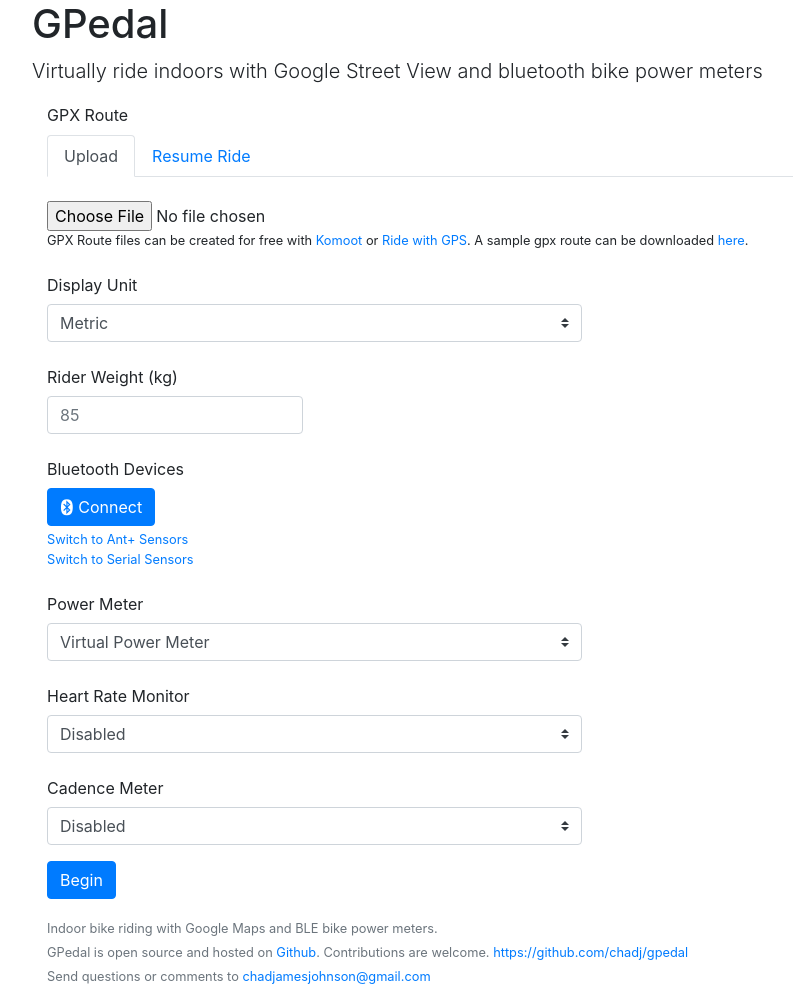
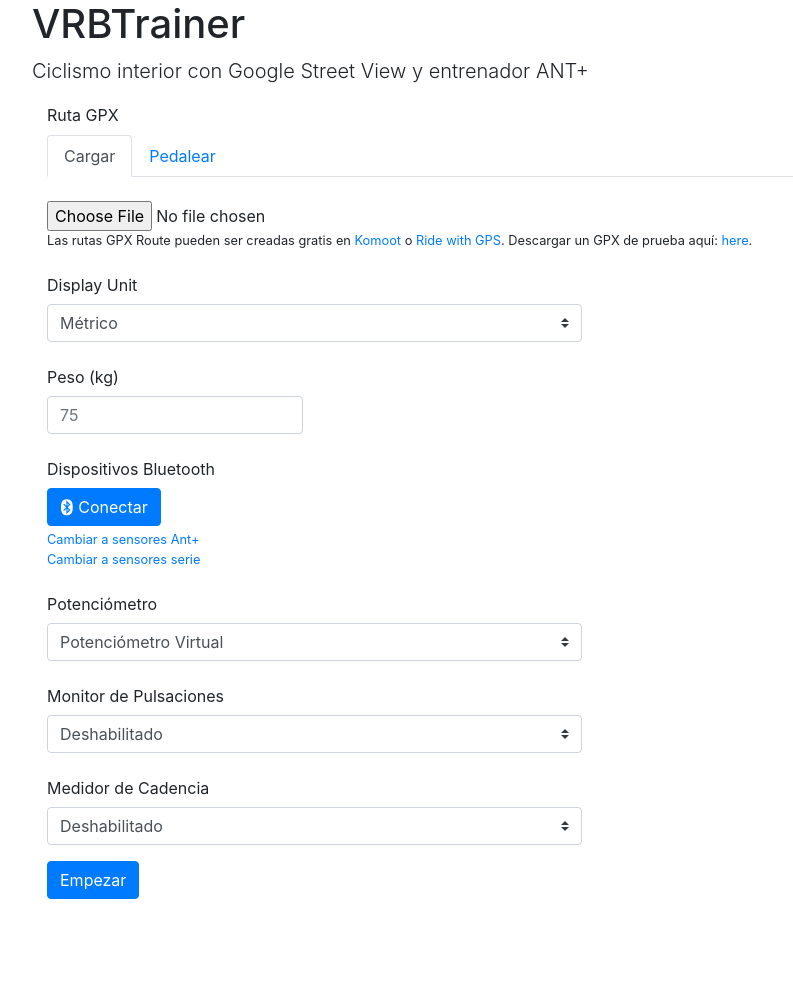
Before and after one commit to jagvalderrama/jagvalderrama.github.io, a plain HTML site: page index.html in a window 1280 px wide. Shown: the whole page, without its empty margins (53-846 px from the left). After the commit the page ends 899 px from the top, so only its background shows below. Drawn offline with nearby package versions, Linux system fonts and the light colour scheme; some packages are replaced by stand-ins of ours.

Commit message:
Add files via upload

```diff
--- a/index.html
+++ b/index.html
@@ -1,12 +1,12 @@
 <!doctype html>
 <html lang="en">
   <head>
-    <title>GPedal</title>
+    <title>VRBTrainer</title>
     <meta name="viewport" content="width=device-width, initial-scale=1, shrink-to-fit=no">
     <meta charset="utf-8">
-    <meta name="description" content="Virtually ride indoors with Google Street View and bluetooth bike power meters"/>
-    <meta property="og:title" content="GPedal" />
-    <meta property="og:description" content="Virtually ride indoors with Google Street View and bluetooth bike power meters.  Indoor bike riding with Google Maps and BLE bike power meters." />
+    <meta name="description" content="Recorridos virtuales con Google Street View"/>
+    <meta property="og:title" content="VRBTrainer" />
+    <meta property="og:description" content="Recorridos virtuales con Google Street View.  Ciclismo de interior con Google Maps y entrenador ANT+." />
     <link rel="stylesheet" href="https://maxcdn.bootstrapcdn.com/bootstrap/4.0.0/css/bootstrap.min.css">
     <link rel="stylesheet" href="https://cdnjs.cloudflare.com/ajax/libs/font-awesome/4.7.0/css/font-awesome.min.css" />
     <link rel="stylesheet" href="./css/odometer.css">
@@ -603,7 +603,7 @@
         <div id="ui-vpower-container" style="display: none">
             <div id="ui-vpower">
                 <div id="ui-vpower-label">
-                    Virtual Power
+                    Potencia Virtual
                 </div>
                 <input id="vpower" type="range" min="0" max="900" step="any">
             </div>
@@ -618,13 +618,13 @@
         <div id="ui-finalize-container" style="display: none">
             <div id="ui-finalize">
                 <div id="ui-finalize-label">
-                    Ride Finished
+                    Recorrido finalizado
                 </div>
                 <div id="ui-finalize-actions">
                     <span id="strva-post-error" style="display: none"></span>
                     <input id="input-ride-name" class="form-control" type="text" style="display: none" placeholder="Name Ride">
-                    <a href="#" id="btn-export-strava" class="btn btn-secondary active" role="button" aria-pressed="true" style="display: none">Export to Strava</a>
-                    <a href="#" id="btn-fullscreen" class="btn btn-secondary active" role="button" aria-pressed="true" style="display: block">Go Fullscreen</a>
+                    <a href="#" id="btn-export-strava" class="btn btn-secondary active" role="button" aria-pressed="true" style="display: none">Exportar a Strava</a>
+                    <a href="#" id="btn-fullscreen" class="btn btn-secondary active" role="button" aria-pressed="true" style="display: block">Pantalla completa</a>
                 </div>
             </div>
         </div>
@@ -632,8 +632,8 @@
         <div id="map-view" style="display: none"></div>
     </div>
     <div id="configure-container" class="container">
-        <h1>GPedal</h1>
-        <p class="lead">Virtually ride indoors with Google Street View and bluetooth bike power meters</p>
+        <h1>VRBTrainer</h1>
+        <p class="lead">Ciclismo interior con Google Street View y entrenador ANT+</p>
 
         <div class="container">
             <div class="row">
@@ -648,14 +648,14 @@
                     <form>
                         <div class="form-row">
                             <div class="form-group col-md-9">
-                                <label for="gpx-file-upload">GPX Route</label>
+                                <label for="gpx-file-upload">Ruta GPX</label>
                                 <!-- Nav tabs -->
                                 <ul id="route-nav" class="nav nav-tabs" role="tablist">
                                   <li class="nav-item">
-                                    <a class="nav-link active" data-toggle="tab" href="#upload" role="tab">Upload</a>
+                                    <a class="nav-link active" data-toggle="tab" href="#upload" role="tab">Cargar</a>
                                   </li>
                                   <li class="nav-item">
-                                    <a class="nav-link" data-toggle="tab" href="#continue" role="tab">Resume Ride</a>
+                                    <a class="nav-link" data-toggle="tab" href="#continue" role="tab">Pedalear</a>
                                   </li>
                                 </ul>
 
@@ -665,13 +665,13 @@
                                       <br/>
                                       <input type="file" class="form-control-file" accept=".gpx" id="gpx-file-upload">
                                       <p class="small" style="margin: 0">
-                                          GPX Route files can be created for free with <a href="https://www.komoot.com/" target="_blank">Komoot</a> or <a href="https://ridewithgps.com/" target="_blank">Ride with GPS</a>.  A sample gpx route can be downloaded <a href="./routes/washington_dc.gpx">here</a>.
+                                          Las rutas GPX Route pueden ser creadas gratis en <a href="https://www.komoot.com/" target="_blank">Komoot</a> o <a href="https://ridewithgps.com/" target="_blank">Ride with GPS</a>.  Descargar un GPX de prueba aquí: <a href="./routes/washington_dc.gpx">here</a>.
                                       </p>
                                   </div>
                                   <div class="tab-pane" id="continue" role="tabpanel">
                                       <br />
                                       <select class="custom-select" id="continue-previous">
-                                        <option value="" selected>Select One</option>
+                                        <option value="" selected>Seleccione</option>
                                       </select>
                                   </div>
                                 </div>
@@ -681,107 +681,107 @@
                             <div class="form-group col-md-6">
                                 <label for="display-unit" class="col-form-label">Display Unit</label> <br/>
                                 <select class="custom-select" id="display-unit">
-                                  <option value="metric">Metric</option>
+                                  <option value="metric">Métrico</option>
                                   <option value="imperial">Imperial</option>
                                 </select>
                             </div>
                         </div>
                         <div class="form-row">
                             <div class="form-group col-md-6">
-                                <label for="rider-weight" id="rider-weight-label" class="col-form-label">Rider Weight (kg)</label>
-                                <input type="text" class="form-control" id="rider-weight" placeholder="85">
+                                <label for="rider-weight" id="rider-weight-label" class="col-form-label">Peso (kg)</label>
+                                <input type="text" class="form-control" id="rider-weight" placeholder="75">
                             </div>
                         </div>
                         <div class="form-row">
                             <div id="bluetooth-device-container" class="form-group col-md-9">
-                                <label for="btn-bluetooth-device" class="col-form-label">Bluetooth Devices</label>
+                                <label for="btn-bluetooth-device" class="col-form-label">Dispositivos Bluetooth</label>
                                   <br/>
                                   <a id="btn-bluetooth-device" class="btn btn-primary" href="#" role="button">
                                     <i class="fa fa-bluetooth" aria-hidden="true"></i>
-                                    <span id="btn-bluetooth-device-txt">Connect</span>
+                                    <span id="btn-bluetooth-device-txt">Conectar</span>
                                   </a>
                                   <p id="btn-bluetooth-device-warning" class="small" style="display: none">
-                                      Web Bluetooth API not supported in this browser.  Please use Chrome on Mac OS, Linux or Android.<br /><br />
-                                      On iPhone or iPad use the <a href="https://itunes.apple.com/us/app/webble/id1193531073">WebBLE Browser</a> available from the App Store.
+                                      Web API Bluetooth API no soportada por este navegador.  Por favor use Chrome en Mac OS, Linux o Android.<br /><br />
+                                      En iPhone o iPad use el <a href="https://itunes.apple.com/us/app/webble/id1193531073">navegador WebBLE </a> disponible en App Store.
                                   </p>
                                   <br/>
                                   <span class="small">
-                                      <a href=".?useant=true">Switch to Ant+ Sensors</a><br />
-                                      <a href=".?useserial=true" class="serial-switch-link" style="display:none">Switch to Serial Sensors</a>
+                                      <a href=".?useant=true">Cambiar a sensores Ant+</a><br />
+                                      <a href=".?useserial=true" class="serial-switch-link" style="display:none">Cambiar a sensores serie</a>
                                   </span>
                             </div>
                             <div id="ant-device-container" class="form-group col-md-9" style="display: none">
-                                <label for="btn-ant-device" class="col-form-label">Ant Devices</label>
+                                <label for="btn-ant-device" class="col-form-label">Dispositivos Ant+</label>
                                   <br/>
                                   <a id="btn-ant-device" class="btn btn-warning" href="#" role="button">
                                     <i class="fa fa-wifi" aria-hidden="true"></i>
-                                    <span id="btn-ant-device-txt">Scan</span>
+                                    <span id="btn-ant-device-txt">Escanear</span>
                                   </a>
-                                  <input type="text" id="ant-ws-url" class="form-control" placeholder="ANT-WS server address" style="display: inline; width: 300px">
+                                  <input type="text" id="ant-ws-url" class="form-control" placeholder="dirección de servidor ANT-WS" style="display: inline; width: 300px">
                                   <span id="btn-ant-device-error" class="small" style="color: red; display:none">
                                   </span>
                                   <br/>
                                   <span id="btn-ant-device-warning" class="small" style="">
-                                      Download and run the <a href="https://github.com/chadj/ant-ws" target="_blank">ANT-WS</a> server locally to relay ANT+ messages over websockets<br/>
-                                      <a href=".">Switch to BLE Sensors</a><br />
-                                      <a href=".?useserial=true" class="serial-switch-link" style="display:none">Switch to Serial Sensors</a>
+                                      Descargar y ejecutar <a href="https://github.com/chadj/ant-ws" target="_blank">ANT-WS</a> servidor local para manejar mensajes ANT+ sobre websockets<br/>
+                                      <a href=".">Cambiar a sensores BLE</a><br />
+                                      <a href=".?useserial=true" class="serial-switch-link" style="display:none">Cambiar a sensores serie</a>
                                   </span>
                             </div>
                             <div id="serial-device-container" class="form-group col-md-9" style="display: none">
-                                <label for="btn-serial-device" class="col-form-label">Web Serial Devices</label>
+                                <label for="btn-serial-device" class="col-form-label">Dispositivos Web Serial</label>
                                   <br/>
                                   <a id="btn-serial-device" class="btn btn-warning" href="#" role="button">
                                     <i class="fa fa-wifi" aria-hidden="true"></i>
-                                    <span id="btn-serial-device-txt">Connect</span>
+                                    <span id="btn-serial-device-txt">Conectar</span>
                                   </a>
                                   <span id="btn-serial-device-error" class="small" style="color: red; display:none">
                                   </span>
                                   <br/>
                                   <span id="btn-serial-device-warning" class="small" style="">
-                                      Currently only BH Fitness BladeZ bikes are supported.<br/>
-                                      <a href=".">Switch to BLE Sensors</a><br />
-                                      <a href=".?useant=true">Switch to Ant+ Sensors</a>
+                                      Por ahora solo bicicletas BH Fitness BladeZ son soportadas.<br/>
+                                      <a href=".">Cambiar a sensores BLE</a><br />
+                                      <a href=".?useant=true">Cambiar a sensores Ant+</a>
                                   </span>
                             </div>
                         </div>
                         <div class="form-row">
                             <div class="form-group col-md-6">
-                                <label for="power-meter" class="col-form-label">Power Meter</label><br/>
+                                <label for="power-meter" class="col-form-label">Potenciómetro</label><br/>
                                 <select class="custom-select" id="power-meter">
-                                  <option value="virtual" selected>Virtual Power Meter</option>
+                                  <option value="virtual" selected>Potenciómetro Virtual</option>
                                   <option value="cycleopsmagnetopowercurve">Cycleops Magneto Power Curve</option>
                                 </select>
                             </div>
                         </div>
                         <div class="form-row">
                             <div class="form-group col-md-6">
-                                <label for="hr-meter" class="col-form-label">Heart Rate Monitor</label><br/>
+                                <label for="hr-meter" class="col-form-label">Monitor de Pulsaciones</label><br/>
                                 <select class="custom-select" id="hr-meter">
-                                  <option value="" selected>Disabled</option>
+                                  <option value="" selected>Deshabilitado</option>
                                 </select>
                             </div>
                         </div>
                         <div class="form-row">
                             <div class="form-group col-md-6">
-                                <label for="cadence-meter" class="col-form-label">Cadence Meter</label><br/>
+                                <label for="cadence-meter" class="col-form-label">Medidor de Cadencia</label><br/>
                                 <select class="custom-select" id="cadence-meter">
-                                  <option value="" selected>Disabled</option>
+                                  <option value="" selected>Deshabilitado</option>
                                 </select>
                             </div>
                         </div>
                         <div class="form-row" id="container-strava">
                             <div class="form-group col-md-6">
-                                <label class="col-form-label">Connections</label>
+                                <label class="col-form-label">Conexiones</label>
                                 <div class="container">
                                     <div class="row">
                                         <div class="col-4" style="padding-left: 0; padding-right: 0">
                                             <img src="./images/strava.png" id="strava-connection" style="width: 100%; margin-top: 5px"/>
                                         </div>
                                         <div class="col-6">
-                                            <a href="#" id="strava-btn-connect" class="btn btn-secondary active" role="button" aria-pressed="true">Connect</a>
-                                            <a href="#" id="strava-btn-connected" class="btn btn-success disabled" style="display: none" role="button" aria-pressed="true">Connected</a>
+                                            <a href="#" id="strava-btn-connect" class="btn btn-secondary active" role="button" aria-pressed="true">Conectar</a>
+                                            <a href="#" id="strava-btn-connected" class="btn btn-success disabled" style="display: none" role="button" aria-pressed="true">Conectado</a>
                                             <span id="strava-clear" style="font-size: 12px; display: none">
-                                                <a href="#" id="strava-btn-clear">Clear Connection</a>
+                                                <a href="#" id="strava-btn-clear">Limpiar conexión</a>
                                             </span>
                                             <span id="strava-error-message" style="font-size: 12px; display: none">
                                             </span>
@@ -790,25 +790,16 @@
                                 </div>
                             </div>
                         </div>
-                        <button type="submit" id="begin-session" class="btn btn-primary">Begin</button>
+                        <button type="submit" id="begin-session" class="btn btn-primary">Empezar</button>
                     </form>
                 </div>
             </div>
         </div>
-
-        <footer class="footer mt-3">
-          <div class="container">
-            <span class="small text-muted">Indoor bike riding with Google Maps and BLE bike power meters.</span><br />
-            <span class="small text-muted">GPedal is open source and hosted on <a href="https://github.com/chadj/gpedal">Github</a>.  Contributions are welcome.  <a href="https://github.com/chadj/gpedal">https://github.com/chadj/gpedal</a> </span><br />
-            <span class="small text-muted">Send questions or comments to <a href="mailto:chadjamesjohnson@gmail.com">chadjamesjohnson@gmail.com</a></span><br />
-          </div>
-        </footer>
-
     </div>
 
     <script id="strava-gpx-template" type="x-tmpl-mustache">
     <?xml version="1.0" encoding="UTF-8"?>
-    <gpx creator="GPedalGPX" version="1.1" xmlns="http://www.topografix.com/GPX/1/1" xmlns:xsi="http://www.w3.org/2001/XMLSchema-instance" xsi:schemaLocation="http://www.topografix.com/GPX/1/1 http://www.topografix.com/GPX/1/1/gpx.xsd http://www.garmin.com/xmlschemas/GpxExtensions/v3 http://www.garmin.com/xmlschemas/GpxExtensionsv3.xsd http://www.garmin.com/xmlschemas/TrackPointExtension/v1 http://www.garmin.com/xmlschemas/TrackPointExtensionv1.xsd http://www.garmin.com/xmlschemas/GpxExtensions/v3 http://www.garmin.com/xmlschemas/GpxExtensionsv3.xsd http://www.garmin.com/xmlschemas/TrackPointExtension/v1 http://www.garmin.com/xmlschemas/TrackPointExtensionv1.xsd" xmlns:gpxtpx="http://www.garmin.com/xmlschemas/TrackPointExtension/v1" xmlns:gpxx="http://www.garmin.com/xmlschemas/GpxExtensions/v3">
+    <gpx creator="VRB_GPX" version="1.1" xmlns="http://www.topografix.com/GPX/1/1" xmlns:xsi="http://www.w3.org/2001/XMLSchema-instance" xsi:schemaLocation="http://www.topografix.com/GPX/1/1 http://www.topografix.com/GPX/1/1/gpx.xsd http://www.garmin.com/xmlschemas/GpxExtensions/v3 http://www.garmin.com/xmlschemas/GpxExtensionsv3.xsd http://www.garmin.com/xmlschemas/TrackPointExtension/v1 http://www.garmin.com/xmlschemas/TrackPointExtensionv1.xsd http://www.garmin.com/xmlschemas/GpxExtensions/v3 http://www.garmin.com/xmlschemas/GpxExtensionsv3.xsd http://www.garmin.com/xmlschemas/TrackPointExtension/v1 http://www.garmin.com/xmlschemas/TrackPointExtensionv1.xsd" xmlns:gpxtpx="http://www.garmin.com/xmlschemas/TrackPointExtension/v1" xmlns:gpxx="http://www.garmin.com/xmlschemas/GpxExtensions/v3">
      <metadata>
       <time>{{ export_time }}</time>
      </metadata>
@@ -836,7 +827,7 @@
      </trk>
     </gpx>
     </script>
-    <script src="https://maps.googleapis.com/maps/api/js?key=AIzaSyD8CBYhq7f2aibteBvLz2jvRZAHu346qJM&libraries=geometry"></script>
+    <script src="https://maps.googleapis.com/maps/api/js?key=AIzaSyDcwGyRxRbcNGWOFQVT87A1mkxEOfm8t0w&geometry"></script>
     <script src="bundle.js?v=3dfva3d"></script>
   </body>
 </html>
```
